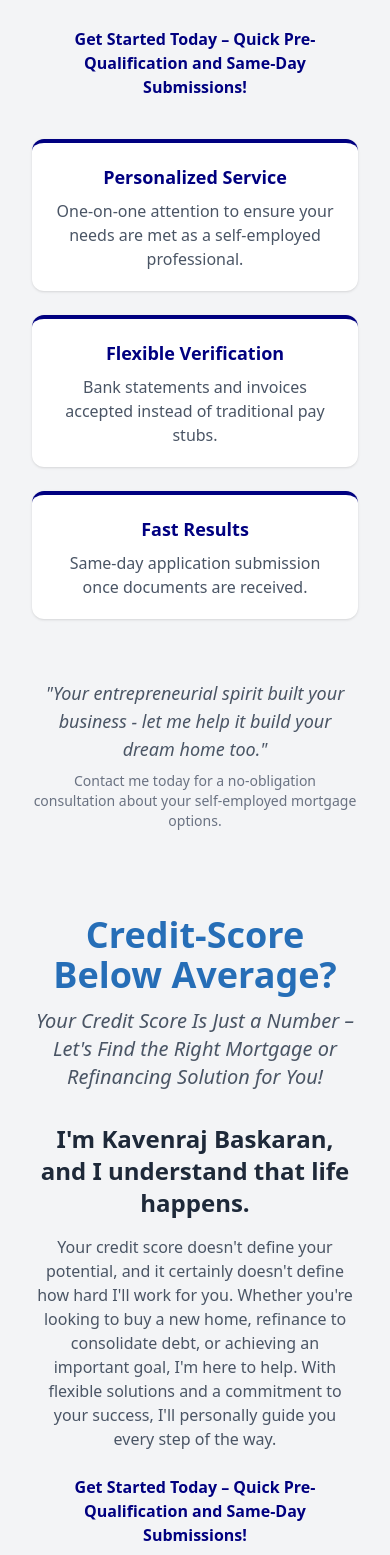
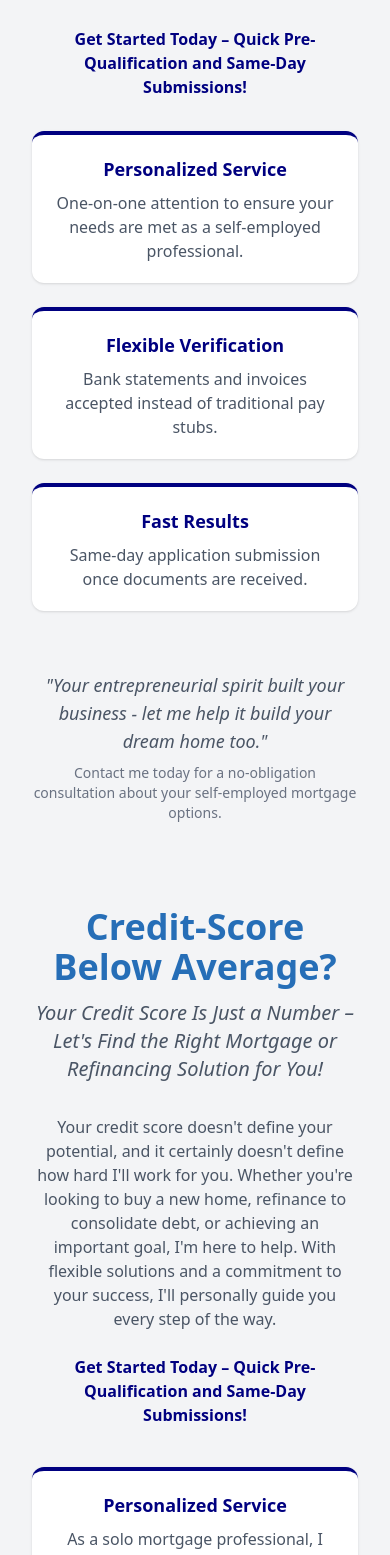
Before and after one commit to Thuthikaran/kavenraj, a React (Vite) app: page / in a window 390 px wide. Shown: the part 2580-4135 px from the top of the page. Built offline with nearby package versions, Linux system fonts and the light colour scheme.

Commit message:
removed unnecessary informations

```diff
--- a/src/components/CreditScoreBelowAverage.jsx
+++ b/src/components/CreditScoreBelowAverage.jsx
@@ -13,9 +13,6 @@
 
       {/* Introduction */}
       <div className="text-center mb-8 max-w-2xl mx-auto">
-        <h2 className="text-2xl font-semibold text-gray-800 mb-4">
-          I'm Kavenraj Baskaran, and I understand that life happens.
-        </h2>
         <p className="text-gray-600 mb-6">
           Your credit score doesn't define your potential, and it certainly doesn't define how hard I'll work for you.
           Whether you're looking to buy a new home, refinance to consolidate debt, or achieving an important goal, I'm
--- a/src/components/FirstTimeHomebuyer.jsx
+++ b/src/components/FirstTimeHomebuyer.jsx
@@ -13,9 +13,6 @@
 
       {/* Introduction */}
       <div className="text-center mb-8 max-w-2xl mx-auto">
-        <h2 className="text-2xl font-semibold text-gray-800 mb-4">
-          I'm Kavenraj Baskaran, and I understand that buying your first home can feel overwhelming.
-        </h2>
         <p className="text-gray-600 mb-6">
           That's why I'm here to guide you every step of the way. From low down payment options to personalized advice,
           I'll work with you to find a mortgage solution that fits your budget and goals. Let's turn your dream of
--- a/src/components/SelfEmployed.jsx
+++ b/src/components/SelfEmployed.jsx
@@ -30,7 +30,7 @@
       </div>
 
       {/* Key Benefits - unchanged */}
-      <div className="grid md:grid-cols-3 gap-6 max-w-4xl mx-auto my-10">
+      <div className="grid md:grid-cols-3 gap-6 max-w-4xl mx-auto">
         <div className="bg-white p-5 rounded-xl shadow-sm border-t-4 border-[#000080]">
           <h3 className="font-bold text-lg mb-2 text-center text-[#000080]">Personalized Service</h3>
           <p className="text-gray-600 text-center">
```
